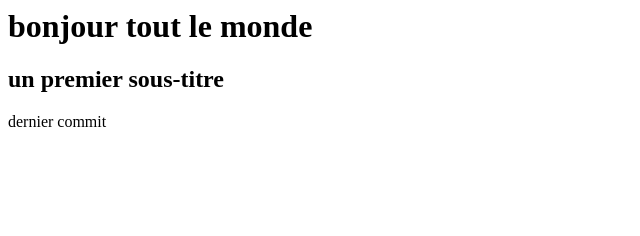
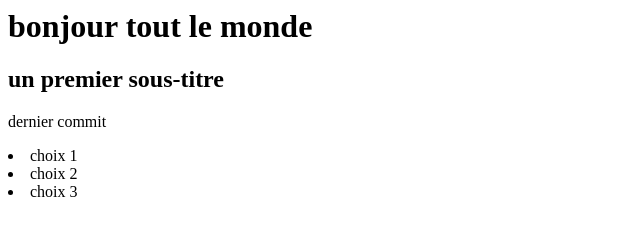
Before and after one commit to nejmahamadi/veilleexemplegit, a plain HTML site: page index.html in a window 1280 px wide. Shown: the whole page, without its empty margins (0-640 px from the left). Drawn offline with Linux system fonts and the light colour scheme.

Commit message:
ajout liste

```diff
--- a/index.html
+++ b/index.html
@@ -3,5 +3,10 @@
     <h1>bonjour tout le monde</h1>
     <h2>un premier sous-titre</h2>
     <p>dernier commit</p>
+    <ul></ul>
+    <li>choix 1</li>
+    <li>choix 2</li>
+    <li>choix 3</li>
+    <ul></ul>
 
 </html>
```
